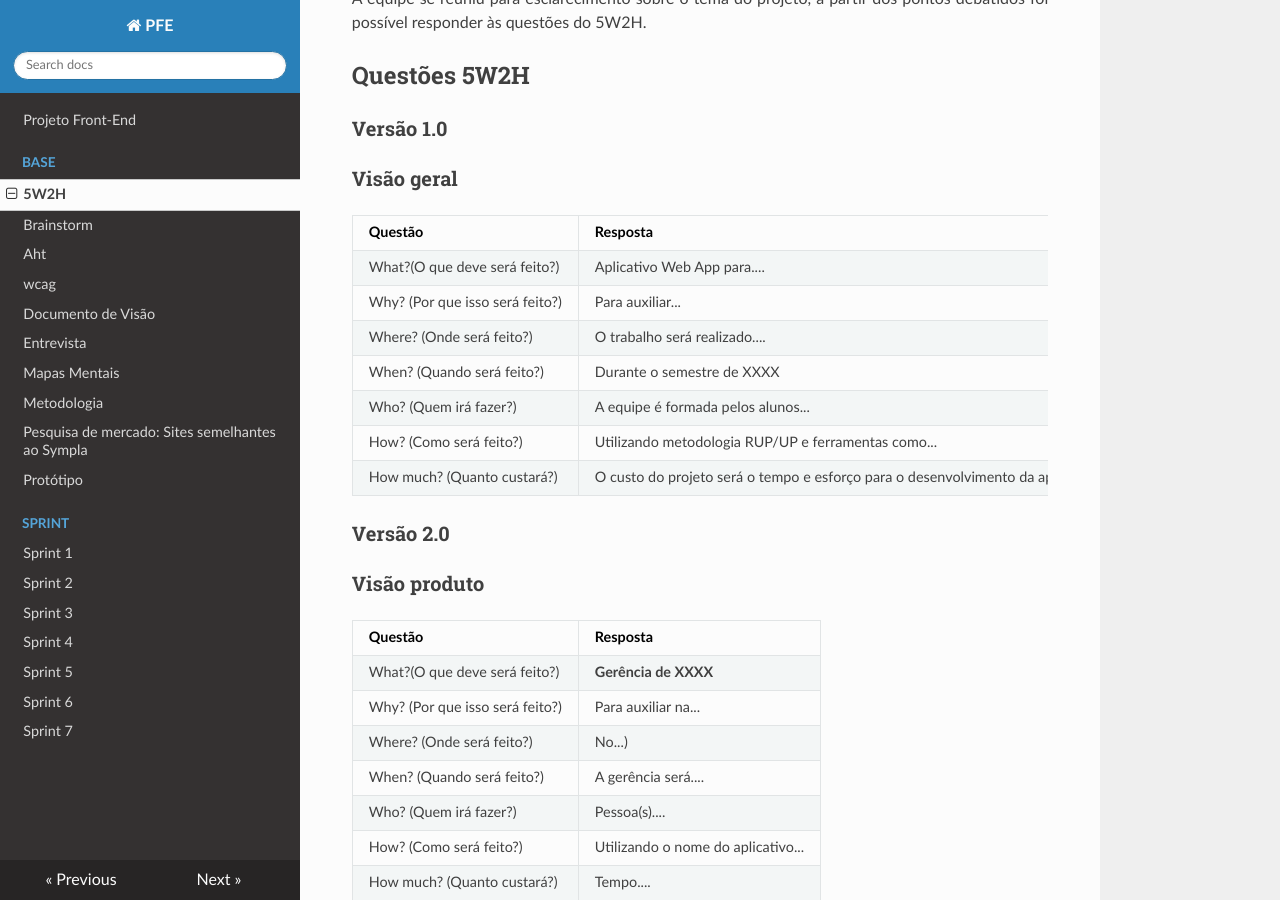
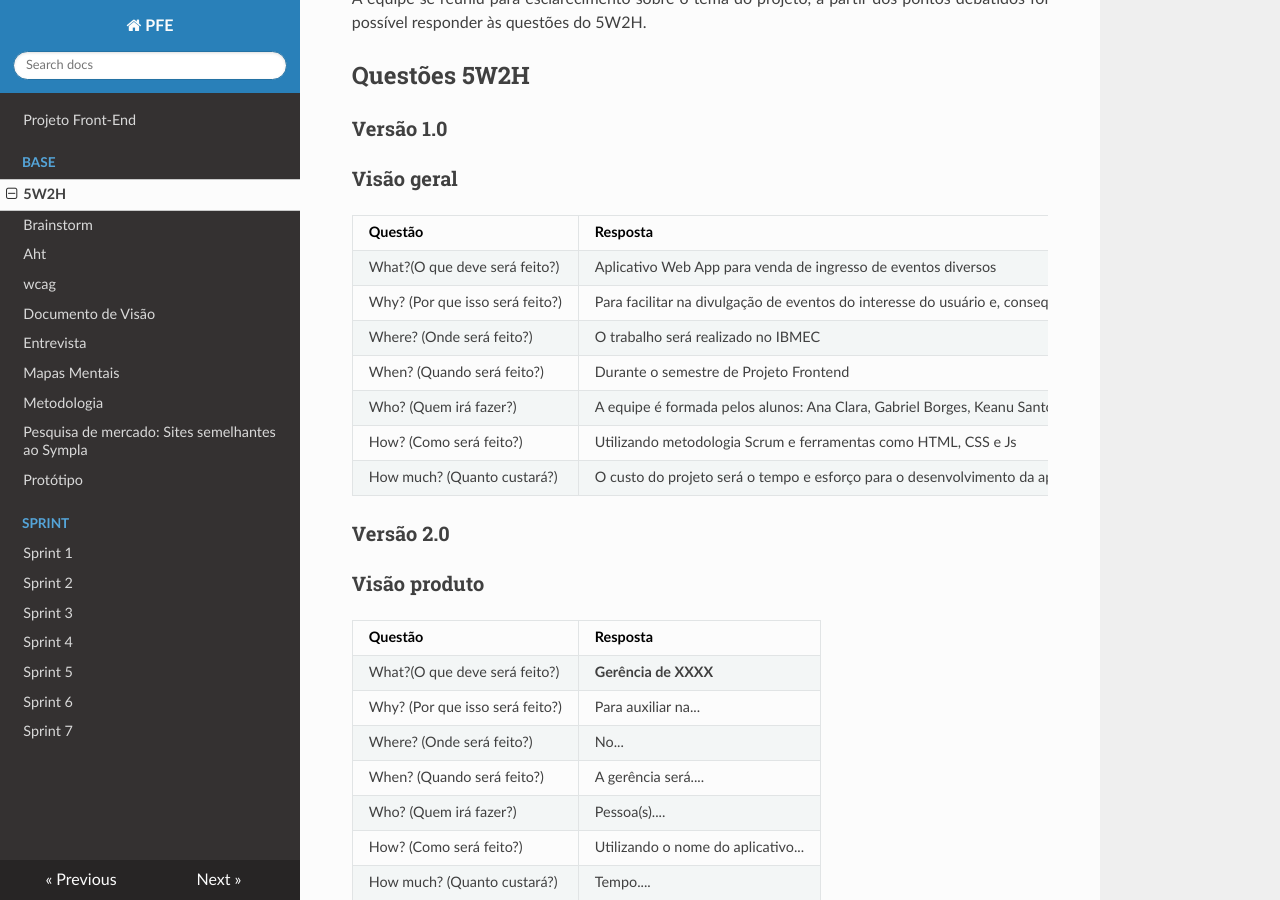
Before and after one commit to Projetos-de-Extensao/PFE_25.1_8001_IV, an MkDocs documentation site: the page built from docs/base/5w2h.md, in a window 1280 px wide and 900 px high, scrolled down 392 px. Built offline with MkDocs 1.6.1, drawn with Linux system fonts in a browser that asks for light colours; nearby versions of some CDN libraries.

```diff
--- a/docs/base/5w2h.md
+++ b/docs/base/5w2h.md
@@ -24,12 +24,12 @@ title: 5W2H
 
 |Questão|Resposta|
 |-------|--------|
-|What?(O que deve será feito?)|Aplicativo Web App para.... |
-|Why? (Por que isso será feito?)|Para auxiliar...|
-|Where? (Onde será feito?)|O trabalho será realizado....|
-|When? (Quando será feito?)|Durante o semestre de XXXX|
-|Who? (Quem irá fazer?)|A equipe é formada pelos alunos...|
-|How? (Como será feito?)|Utilizando metodologia RUP/UP e ferramentas como...|
+|What?(O que deve será feito?)|Aplicativo Web App para venda de ingresso de eventos diversos |
+|Why? (Por que isso será feito?)|Para facilitar na divulgação de eventos do interesse do usuário e, consequentemente, na venda do ingresso. |
+|Where? (Onde será feito?)|O trabalho será realizado no IBMEC|
+|When? (Quando será feito?)|Durante o semestre de Projeto Frontend|
+|Who? (Quem irá fazer?)|A equipe é formada pelos alunos: Ana Clara, Gabriel Borges, Keanu Santos, Victor da Conceição e Yago Carvalho|
+|How? (Como será feito?)|Utilizando metodologia Scrum e ferramentas como HTML, CSS e Js|
 |How much? (Quanto custará?)|O custo do projeto será o tempo e esforço para o desenvolvimento da aplicação|
 
 
@@ -41,7 +41,7 @@ title: 5W2H
 |-------|--------|
 |What?(O que deve será feito?)| **Gerência de XXXX**|
 |Why? (Por que isso será feito?)| Para auxiliar na...|
-|Where? (Onde será feito?)|No...)|
+|Where? (Onde será feito?)|No...|
 |When? (Quando será feito?)| A gerência será....|
 |Who? (Quem irá fazer?)| Pessoa(s)....|
 |How? (Como será feito?)| Utilizando o nome do aplicativo... |
```
Also changed, not shown: docs/base/Brainstorm.md (+63 -46 lines).
